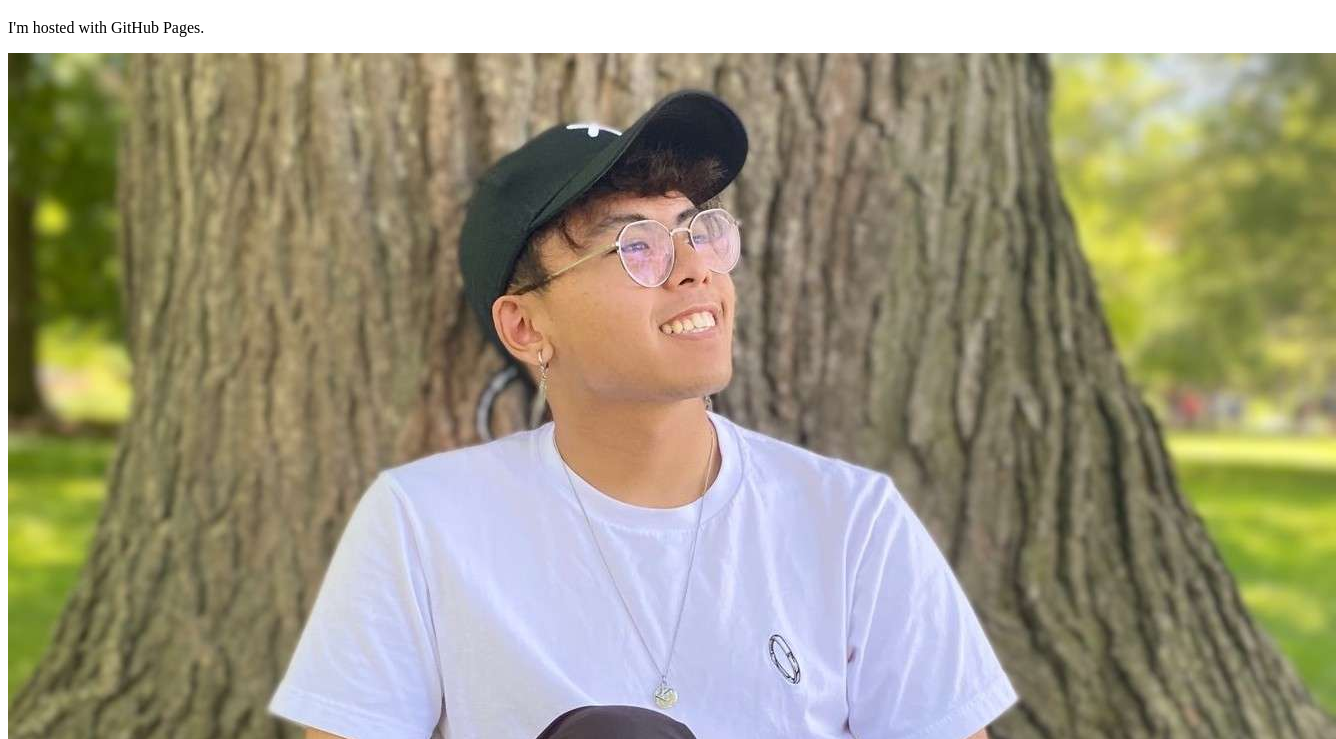
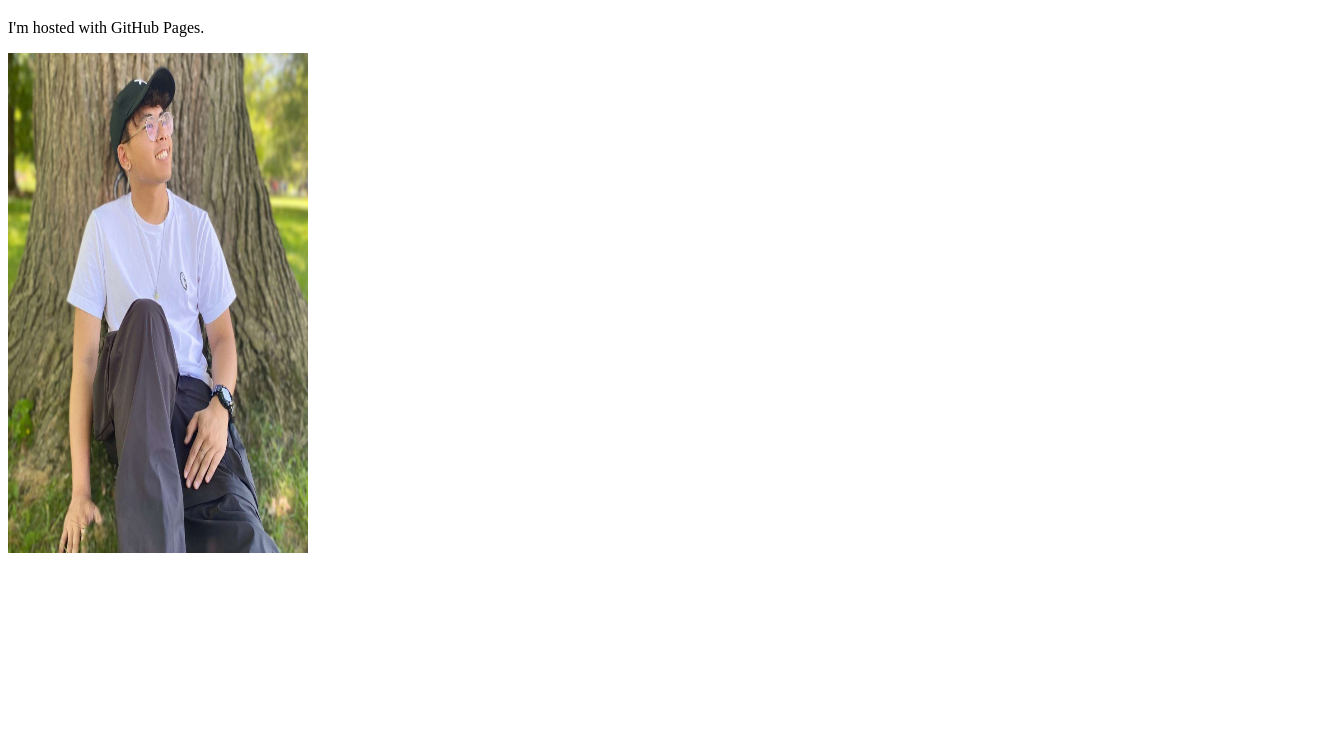
Before and after one commit to buhreyc/buhreyc.github.io, a plain HTML site: page index.html in a window 1280 px wide. Shown: the part 61-800 px from the top of the page, 1336 px wide, since content can reach past the window. Drawn offline with Linux system fonts and the light colour scheme.

Commit message:
Update index.html

```diff
--- a/index.html
+++ b/index.html
@@ -3,6 +3,6 @@
 <body>
 <h1>Hello World</h1>
 <p>I'm hosted with GitHub Pages.</p>
-<img src="brey.jpg" alt="Brey">
+<img src="brey.jpg" alt="Brey" width="300" height="500">
 </body>
 </html>
```
